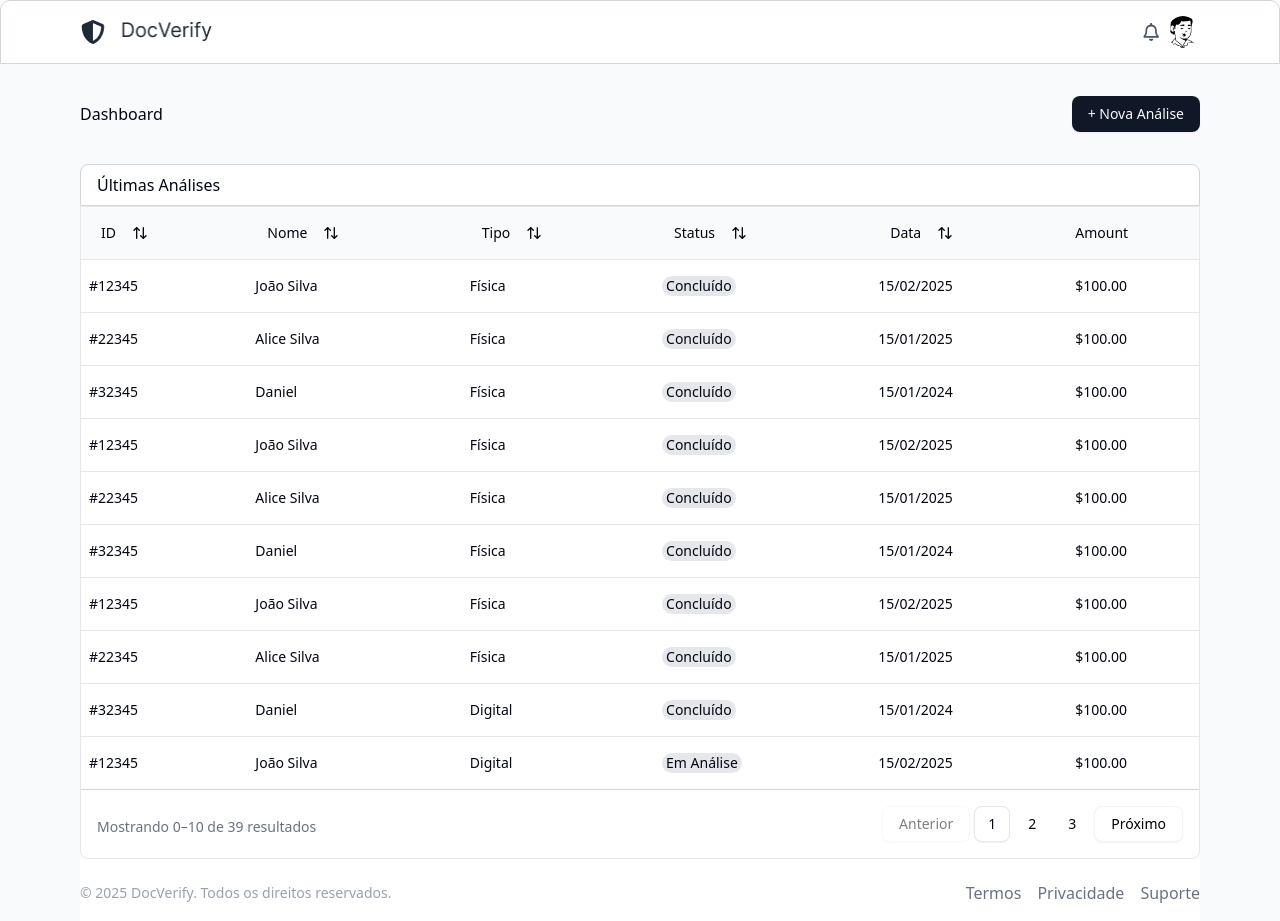
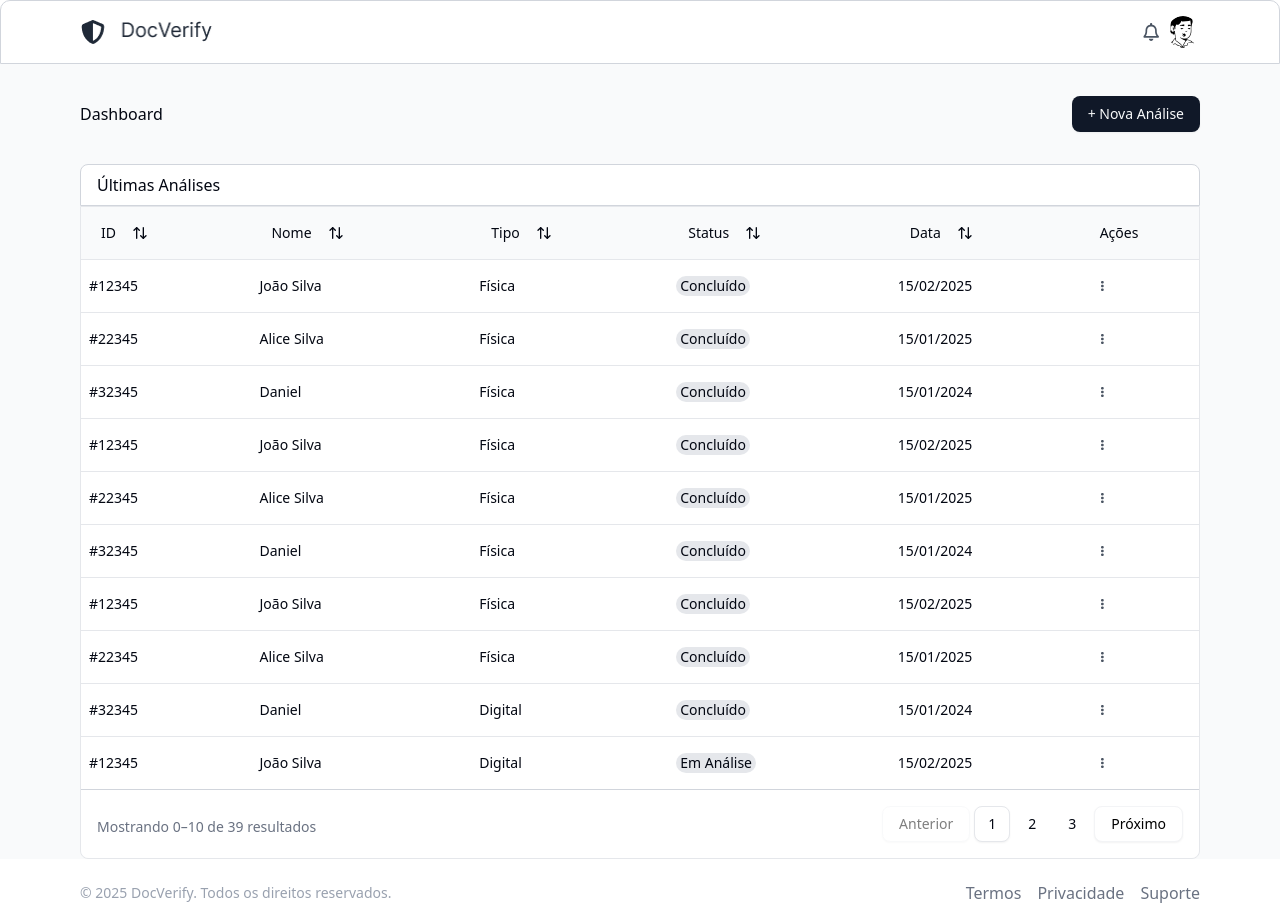
Before and after one commit to inovacao-serur/serur-validacao-laudo, a Next.js app: page /pages/dashboard in a window 1280 px wide. Built offline with nearby package versions, Linux system fonts and the light colour scheme.

Commit message:
add: campo de açoes, e estilizando footer

```diff
--- a/src/app/pages/dashboard/columns.js
+++ b/src/app/pages/dashboard/columns.js
@@ -3,6 +3,7 @@
 import { Button } from "@/components/ui/button"
 import { ColumnDef } from "@tanstack/react-table"
 import { ArrowUpDown } from "lucide-react"
+import Image from "next/image"
 
 export const columns = [
     {
@@ -79,16 +80,34 @@ export const columns = [
         }
     },
     {
-        accessorKey: "amount",
-        header: "Amount",
-        cell: ({ row }) => {
-            const amount = parseFloat(row.getValue("amount"))
-            const formatted = new Intl.NumberFormat("en-US", {
-                style: "currency",
-                currency: "USD",
-            }).format(amount)
-            return <div className="font-medium">{formatted}</div>
+        accessorKey: 'acao',
+        header: "Ações",
+        cell: ({}) => {
+            return(
+                <div className="cursor-pointer">
+                    <Image
+                    src="/dots.svg"
+                    width={4}
+                    height={16}
+                    alt="pontos"
+                     />
+                </div>
+            )
         }
+    }
 
-    },
+
+    // {
+    //     accessorKey: "amount",
+    //     header: "Amount",
+    //     cell: ({ row }) => {
+    //         const amount = parseFloat(row.getValue("amount"))
+    //         const formatted = new Intl.NumberFormat("en-US", {
+    //             style: "currency",
+    //             currency: "USD",
+    //         }).format(amount)
+    //         return <div className="font-medium">{formatted}</div>
+    //     }
+
+    // },
 ]
--- a/src/app/pages/dashboard/page.js
+++ b/src/app/pages/dashboard/page.js
@@ -347,21 +347,21 @@ export default async function Dashboard() {
                     <DataTable columns={columns} data={data} />
                 </div>
 
-                <footer className="flex justify-between bg-white text-gray-500 gap-2.5 items-center pt-1.5">
+            </section>
+
+            <footer className="px-3 h-auto flex justify-between bg-white text-gray-500 gap-2.5 items-center pt-1.5 lg:px-20">
+                <div>
                     <p className="text-sm text-gray-400">
                         © 2025 DocVerify. Todos os direitos reservados.
                     </p>
+                </div>
 
-                    <ul className="text-sm sm:flex gap-4 mt-4 font-normal sm:text-base mb-4 cursor-pointer">
-                        <li>Termos</li>
-                        <li>Privacidade</li>
-                        <li>Suporte</li>
-                    </ul>
-                </footer>
-
-
-
-            </section>
+                <ul className="text-sm sm:flex gap-4 pt-4 font-normal sm:text-base pb-4 cursor-pointer">
+                    <li>Termos</li>
+                    <li>Privacidade</li>
+                    <li>Suporte</li>
+                </ul>
+            </footer>
         </>
     )
 }
```
Also changed, not shown: public/dots.svg (added).
